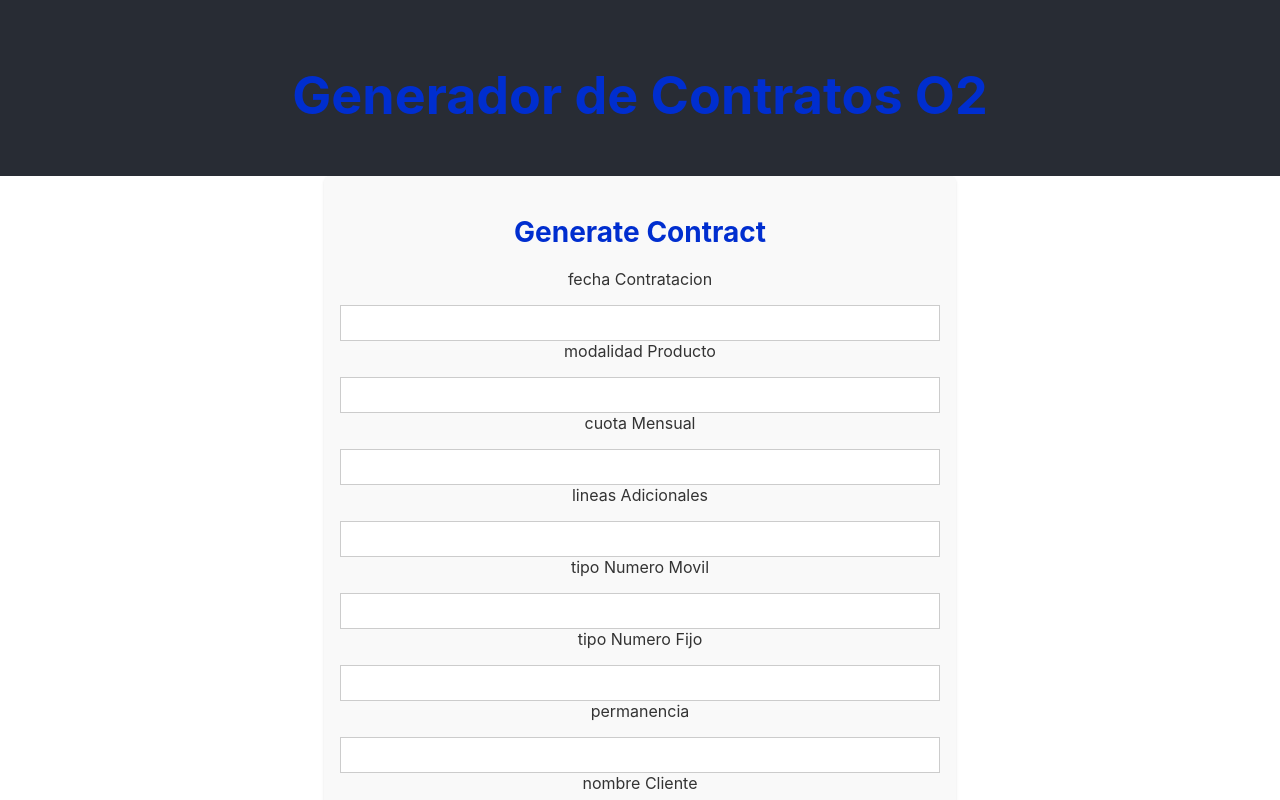
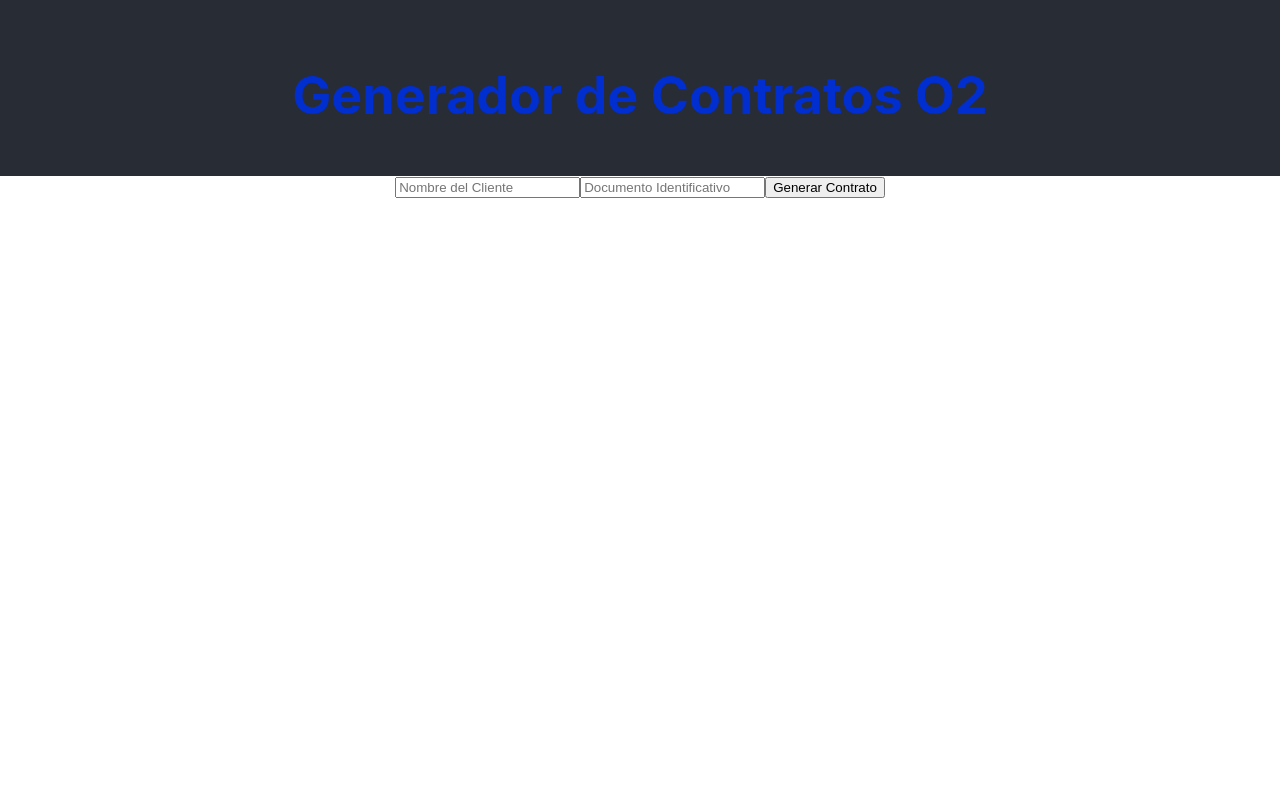
Before and after one commit to trefna/contrato-o2, a React (Create React App) app in the folder client/admin-frontend/: page / in a window 1280 px wide. Shown: the top 800 px of the page. Built offline with nearby package versions, Linux system fonts and the light colour scheme.

Commit message:
Update AdminForm.js

```diff
--- a/client/admin-frontend/src/AdminForm.js
+++ b/client/admin-frontend/src/AdminForm.js
@@ -1,32 +1,15 @@
 import React, { useState } from 'react';
-import './AdminForm.css';
 
 function AdminForm() {
   const [contractData, setContractData] = useState({
-    fechaContratacion: '',
-    modalidadProducto: '',
-    cuotaMensual: '',
-    lineasAdicionales: '',
-    tipoNumeroMovil: '',
-    tipoNumeroFijo: '',
-    permanencia: '',
     nombreCliente: '',
     documentoIdentificativo: '',
-    nacionalidad: '',
-    telefonoEmail: '',
-    direccion: '',
-    titularCuenta: '',
-    numeroPortabilidad: '',
-    operadorDonante: '',
-    fechaPortabilidad: ''
+    // otros campos del contrato
   });
 
   const handleChange = (e) => {
     const { name, value } = e.target;
-    setContractData((prevData) => ({
-      ...prevData,
-      [name]: value
-    }));
+    setContractData({ ...contractData, [name]: value });
   };
 
   const handleSubmit = async (e) => {
@@ -39,35 +22,24 @@
         },
         body: JSON.stringify(contractData),
       });
-
-      if (!response.ok) {
-        throw new Error('Failed to generate contract');
+      const data = await response.json();
+      if (data.success) {
+        alert('Contract generated successfully!');
+      } else {
+        alert('Failed to generate contract.');
       }
-
-      const data = await response.json();
-      alert(`Contract generated! Link: ${data.contractLink}`);
     } catch (error) {
-      console.error('Failed to generate contract:', error);
-      alert('Failed to generate contract');
+      console.error('Error:', error);
+      alert('Error generating contract.');
     }
   };
 
   return (
-    <form onSubmit={handleSubmit} className="admin-form">
-      <h2>Generate Contract</h2>
-      {Object.keys(contractData).map((key) => (
-        <div key={key} className="form-group">
-          <label>{key.replace(/([A-Z])/g, ' $1')}</label>
-          <input
-            type="text"
-            name={key}
-            value={contractData[key]}
-            onChange={handleChange}
-            required
-          />
-        </div>
-      ))}
-      <button type="submit">Generate</button>
+    <form onSubmit={handleSubmit}>
+      <input type="text" name="nombreCliente" value={contractData.nombreCliente} onChange={handleChange} placeholder="Nombre del Cliente" required />
+      <input type="text" name="documentoIdentificativo" value={contractData.documentoIdentificativo} onChange={handleChange} placeholder="Documento Identificativo" required />
+      {/* otros campos del formulario */}
+      <button type="submit">Generar Contrato</button>
     </form>
   );
 }
```
